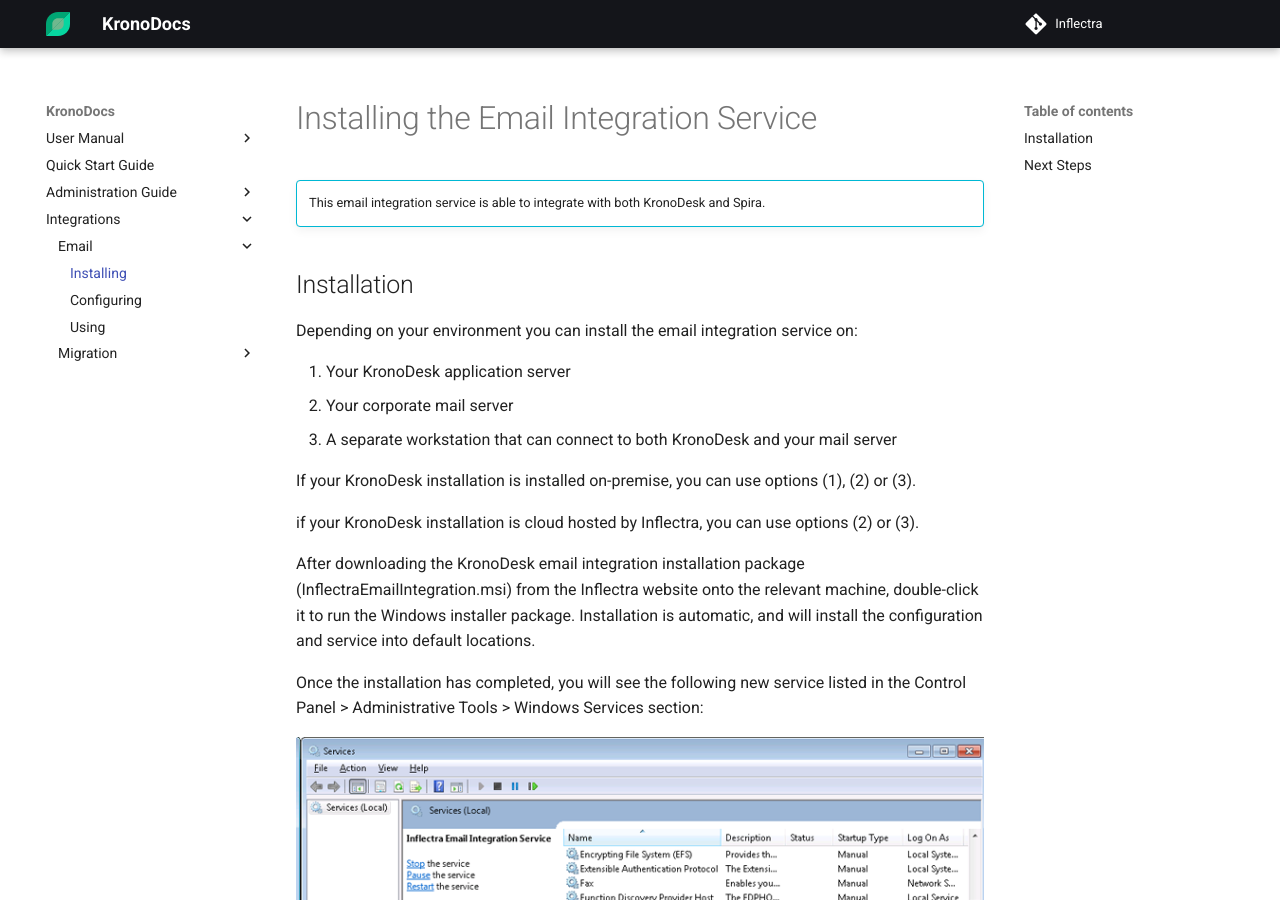
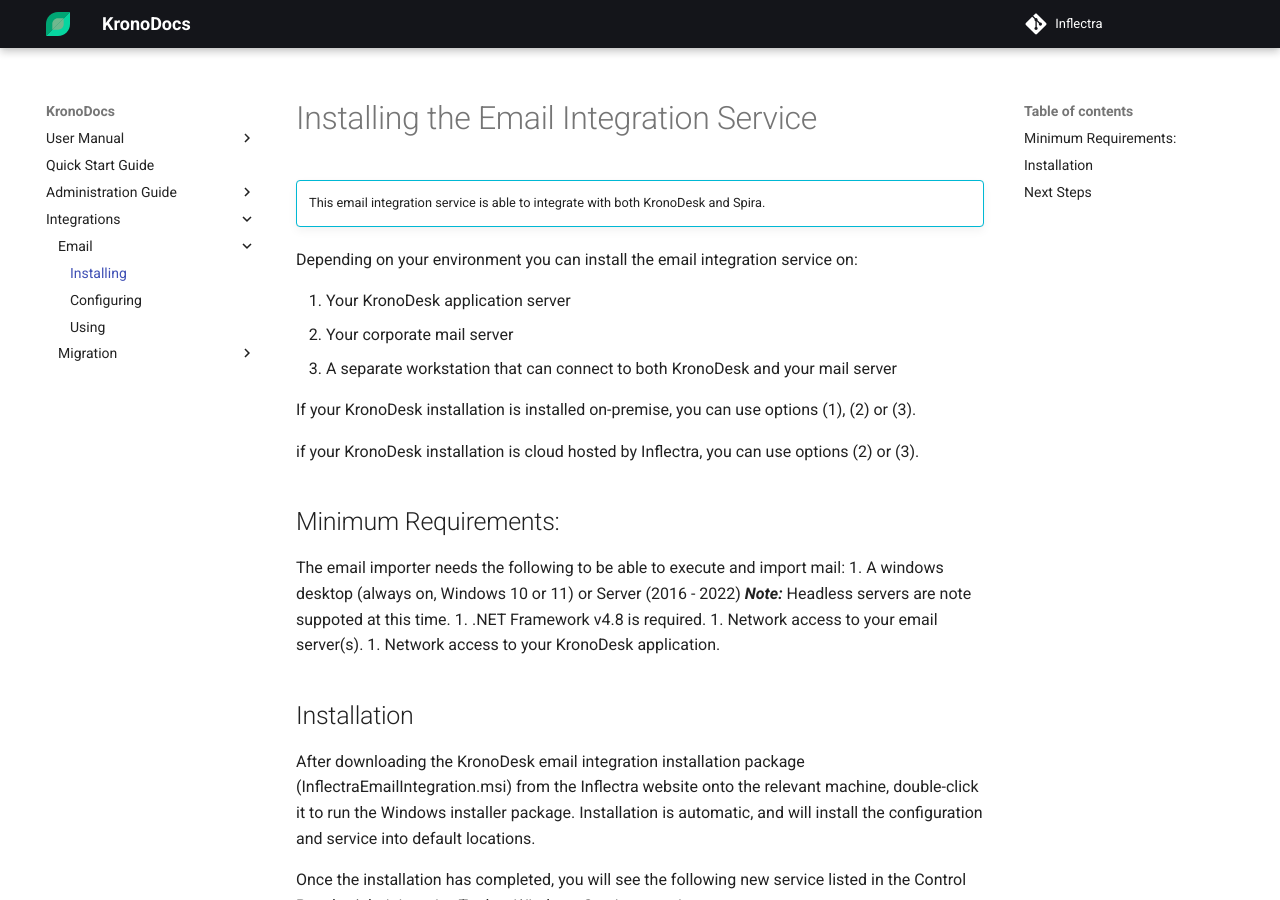
Before and after one commit to Inflectra/kronodesk-documentation, an MkDocs documentation site: the page built from docs/Email-Integration-Guide/Installing-the-Email-Integration-Service.md, in a window 1280 px wide and 900 px high. Built offline with MkDocs 1.6.1 and Material for MkDocs 9.7.7, drawn with Linux system fonts in a browser that asks for light colours; old or Windows-style settings are respelled for this version of MkDocs.

Commit message:
Updates email importer section.

```diff
--- a/docs/Email-Integration-Guide/Installing-the-Email-Integration-Service.md
+++ b/docs/Email-Integration-Guide/Installing-the-Email-Integration-Service.md
@@ -13,6 +12,16 @@
 If your KronoDesk installation is installed on-premise, you can use options (1), (2) or (3).
 
 if your KronoDesk installation is cloud hosted by Inflectra, you can use options (2) or (3).
+
+## Minimum Requirements:
+
+The email importer needs the following to be able to execute and import mail:
+1. A windows desktop (always on, Windows 10 or 11) or Server (2016 - 2022) ___Note:___ Headless servers are note suppoted at this time.
+1. .NET Framework v4.8 is required.
+1. Network access to your email server(s).
+1. Network access to your KronoDesk application.
+
+## Installation
 
 After downloading the KronoDesk email integration installation package (InflectraEmailIntegration.msi) from the Inflectra website onto the relevant machine, double-click it to run the Windows installer package. Installation is automatic, and will install the configuration and service into default locations.
 
```
Also changed, not shown: other parts of docs/Email-Integration-Guide/Installing-the-Email-Integration-Service.md (+0 -1 lines).
